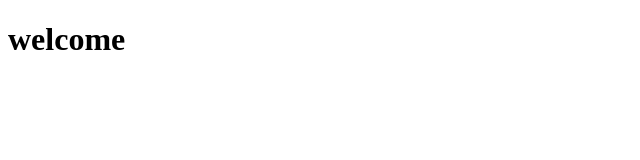
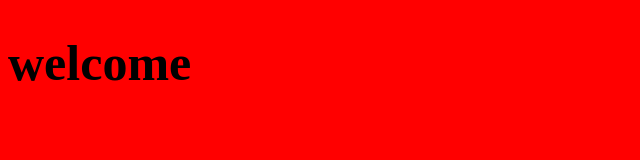
Before and after one commit to SowmiyaK2002/webdevbasics, a plain HTML site: page index.html in a window 1280 px wide. Shown: the whole page, without its empty margins (0-640 px from the left). Drawn offline with Linux system fonts and the light colour scheme.

Commit message:
added css files

```diff
--- a/index.html
+++ b/index.html
@@ -5,6 +5,7 @@
     <meta http-equiv="X-UA-Compatible" content="IE=edge">
     <meta name="viewport" content="width=device-width, initial-scale=1.0">
     <title>Document</title>
+    <link rel="stylesheet" type="text/css" href="style.css">
 </head>
 <body>
     <h1>welcome</h1>
--- /dev/null
+++ b/style.css
@@ -0,0 +1,6 @@
+h1{
+    font-size:50px;
+}
+body{
+    background-color: red;
+}
```
